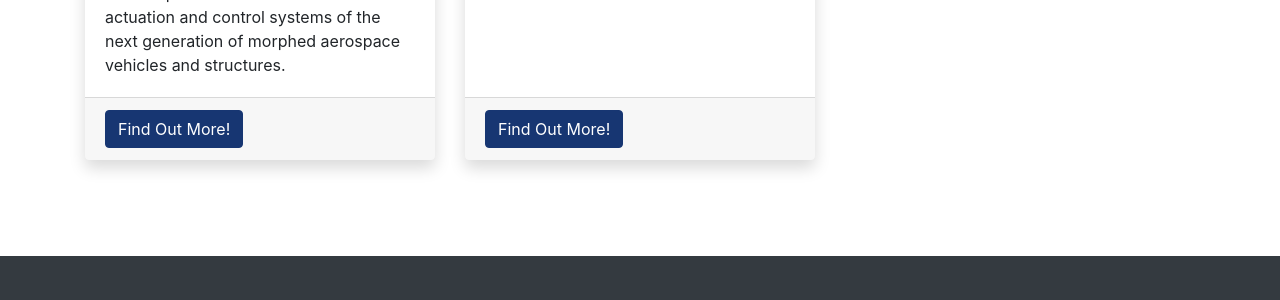
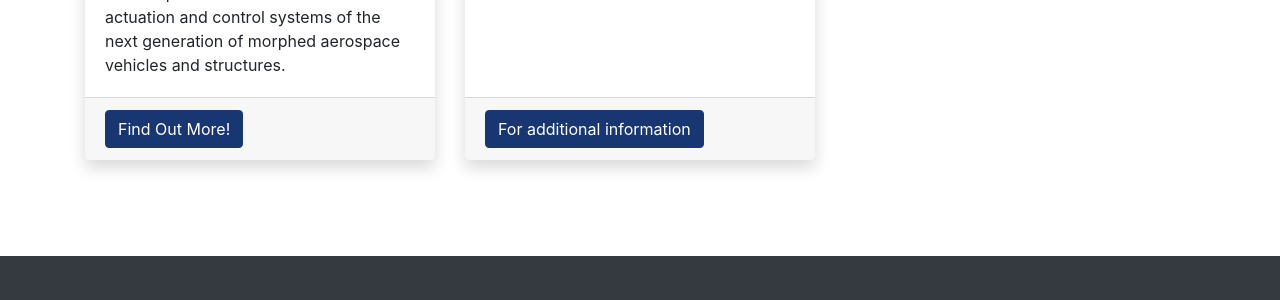
Before and after one commit to tessler-research/tessler-research.github.io, a Jekyll site: the page built from index.html, in a window 1280 px wide. Shown: the part 1744-2044 px from the top of the page. Built offline with Jekyll 4.4.1, drawn with Linux system fonts in a browser that asks for light colours.

Commit message:
Update index.html

```diff
--- a/index.html
+++ b/index.html
@@ -51,7 +51,7 @@ The iFEM-TRA software is owned and maintained by Tessler Research Associates, LL
         </p>
       </div>
       <div class="card-footer">
-        <a href="/rzt/" class="btn btn-primary">Find Out More!</a>
+        <a href="/rzt/" class="btn btn-primary">For additional information </a>
       </div>
     </div>
   </div>
@@ -66,7 +66,7 @@ The iFEM-TRA software is owned and maintained by Tessler Research Associates, LL
         </p>
       </div>
       <div class="card-footer">
-        <a href="#" class="btn btn-primary">Find Out More!</a>
+        <a href="#" class="btn btn-primary">For additional information </a>
       </div>
     </div>
   </div> -->
```
